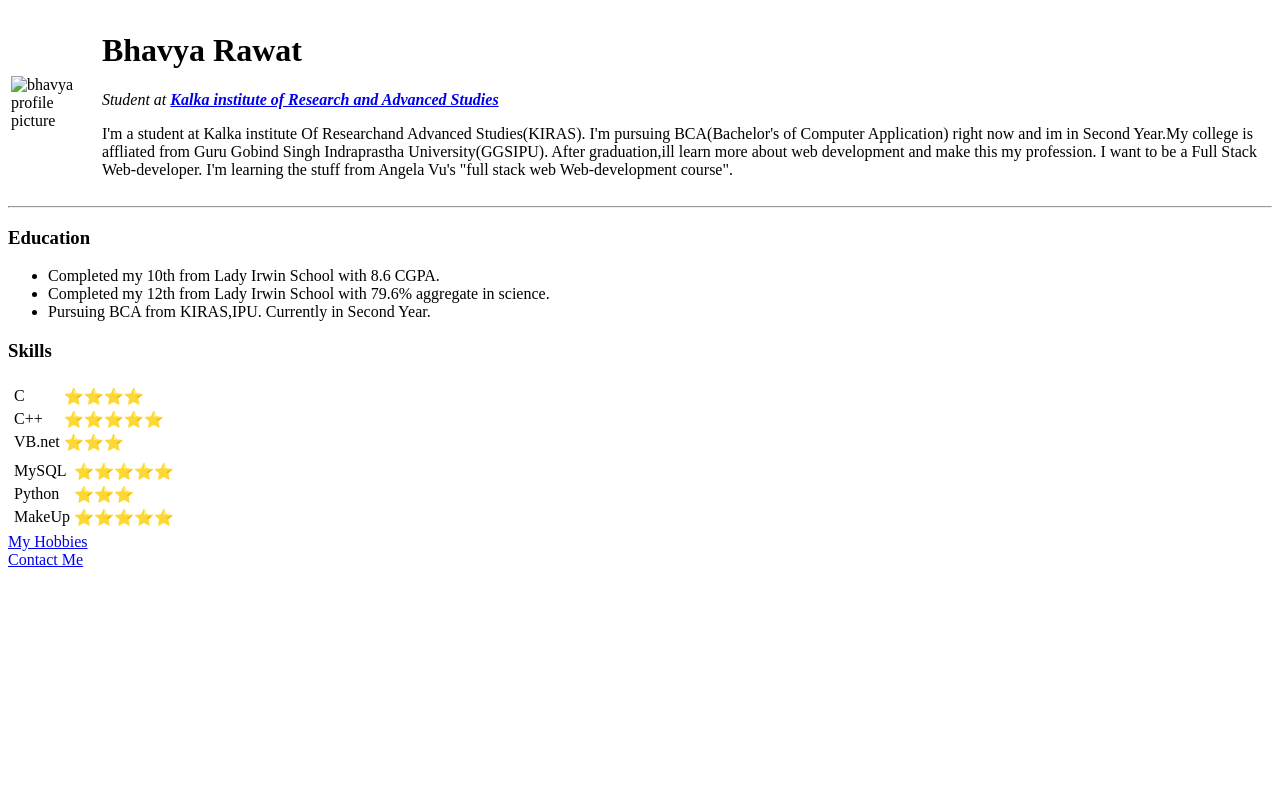
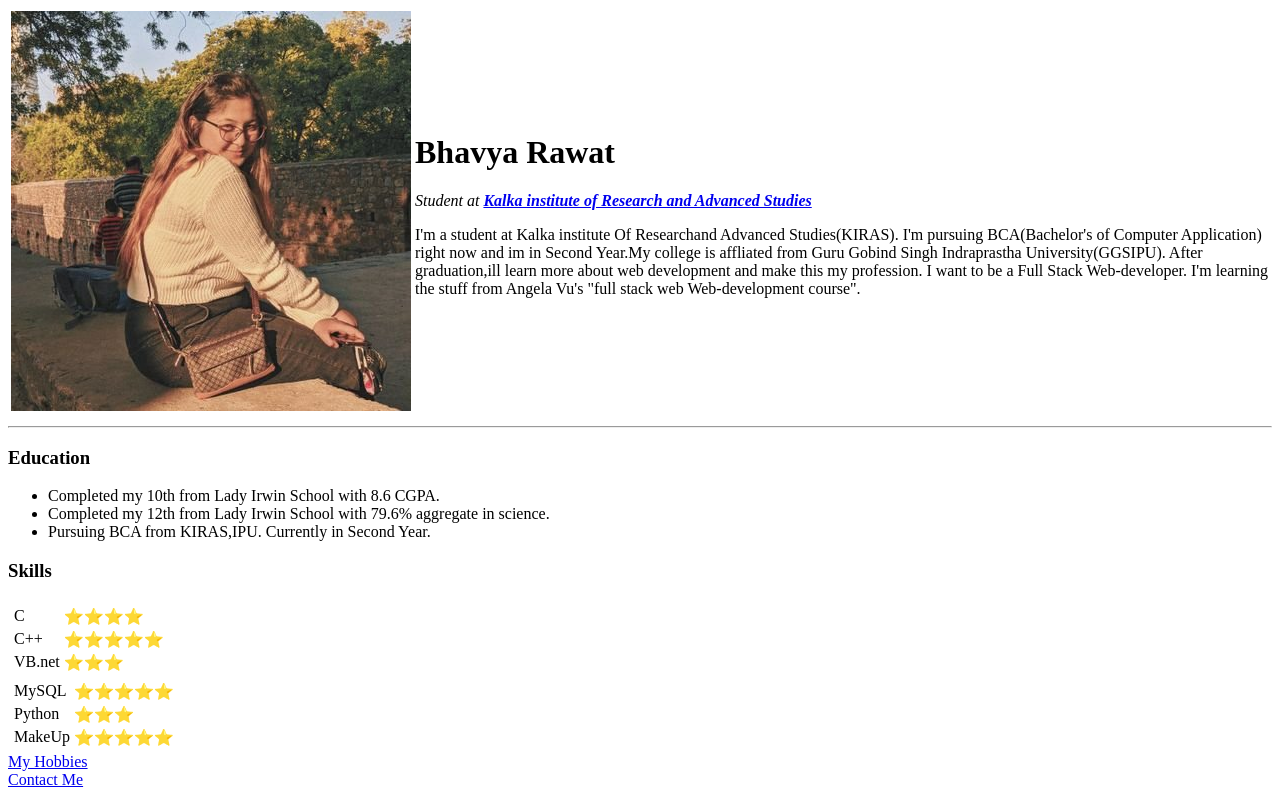
Before and after one commit to bhavsu23/cv, a plain HTML site: page index.html in a window 1280 px wide. Drawn offline with Linux system fonts and the light colour scheme.

Commit message:
Update index.html

```diff
--- a/index.html
+++ b/index.html
@@ -9,7 +9,7 @@
 <body>
     <table>
         <tr>
-            <td><img src="image/bhavya.png" alt="bhavya profile picture"></td>
+            <td><img src="bhavya.png" alt="bhavya profile picture"></td>
             <td><h1>Bhavya Rawat </h1>
                 <p><em>Student at <strong><a href="http://www.kirasdelhi.com/">Kalka institute of Research and Advanced Studies</a></strong></em></p>
                 <p>I'm a student at Kalka institute Of Researchand Advanced Studies(KIRAS). I'm pursuing BCA(Bachelor's of Computer Application) right now and im in Second Year.My college is affliated from Guru Gobind Singh Indraprastha University(GGSIPU). After graduation,ill learn more about web development and make this my profession. I want to be a Full Stack Web-developer. I'm learning the stuff from Angela Vu's "full stack web Web-development course". </p> </td>
```
